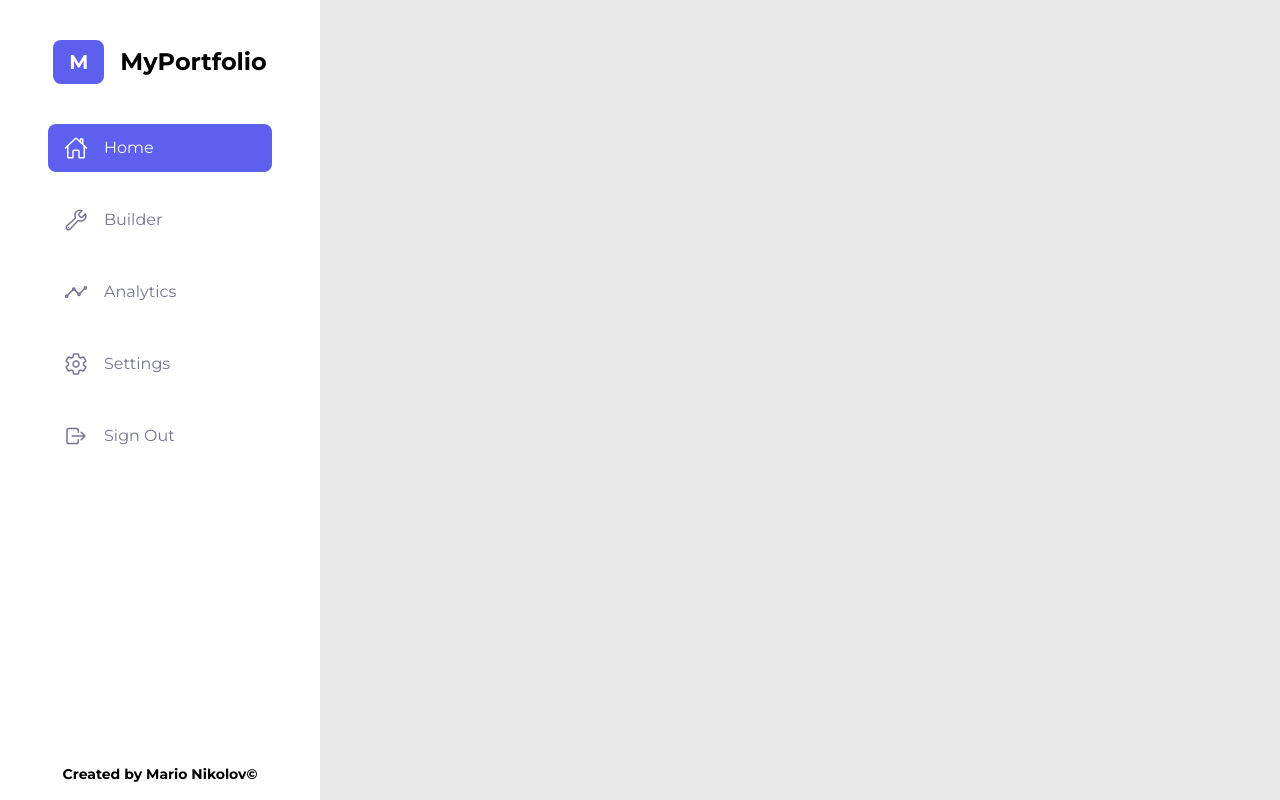
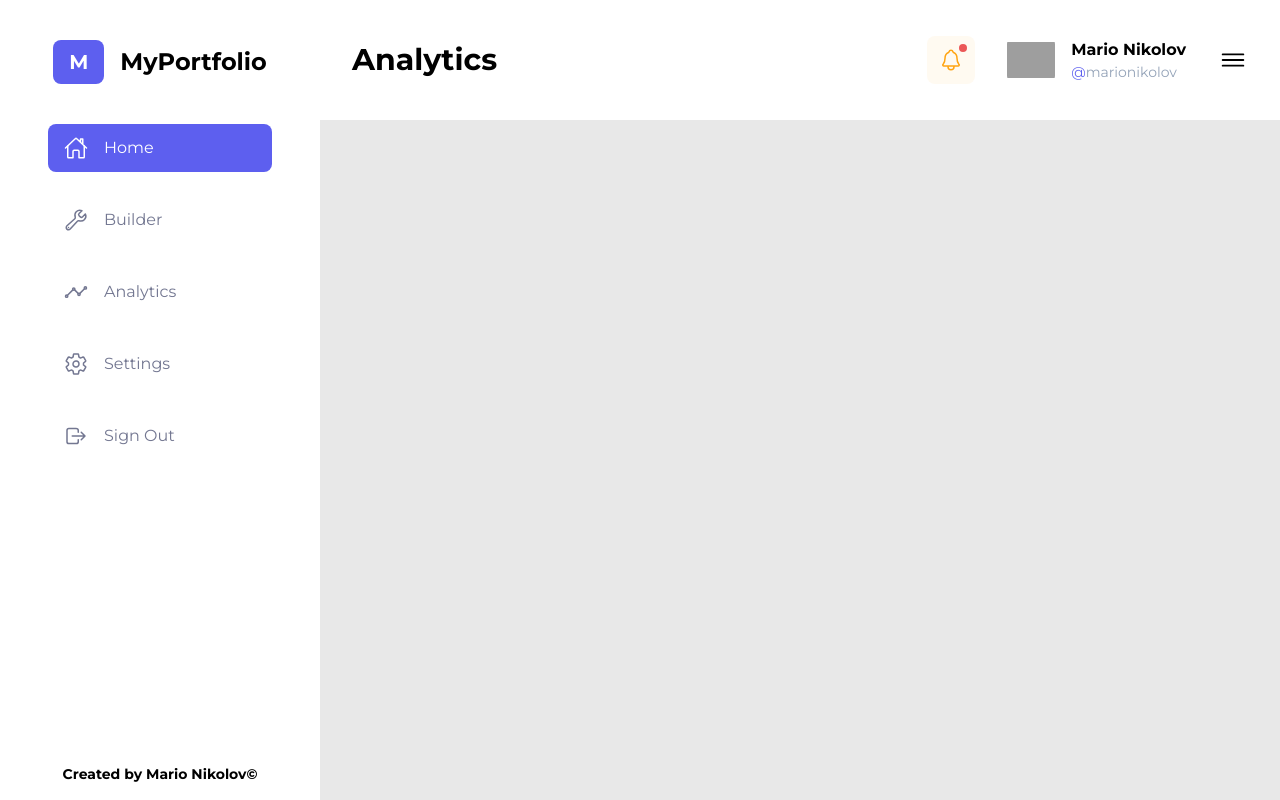
Before and after one commit to marionikolov17/Portfolio-Builder, a React (Vite) app in the folder client/: page /analytics in a window 1280 px wide. Built offline with nearby package versions, Linux system fonts and the light colour scheme; grey boxes are pictures that could not be loaded.

Commit message:
Import TopBar in analytics page

```diff
--- a/client/src/pages/Analytics/Analytics.jsx
+++ b/client/src/pages/Analytics/Analytics.jsx
@@ -1,5 +1,11 @@
+import TopBar from "../../shared/components/TopBar/TopBar";
+
 export default function Analytics() {
     return (
-        <></>
+        <>
+            <section className="grow max-w-full min-h-full overflow-x-hidden">
+                <TopBar pageName={"Analytics"}/>
+            </section>
+        </>
     )
 }
```
